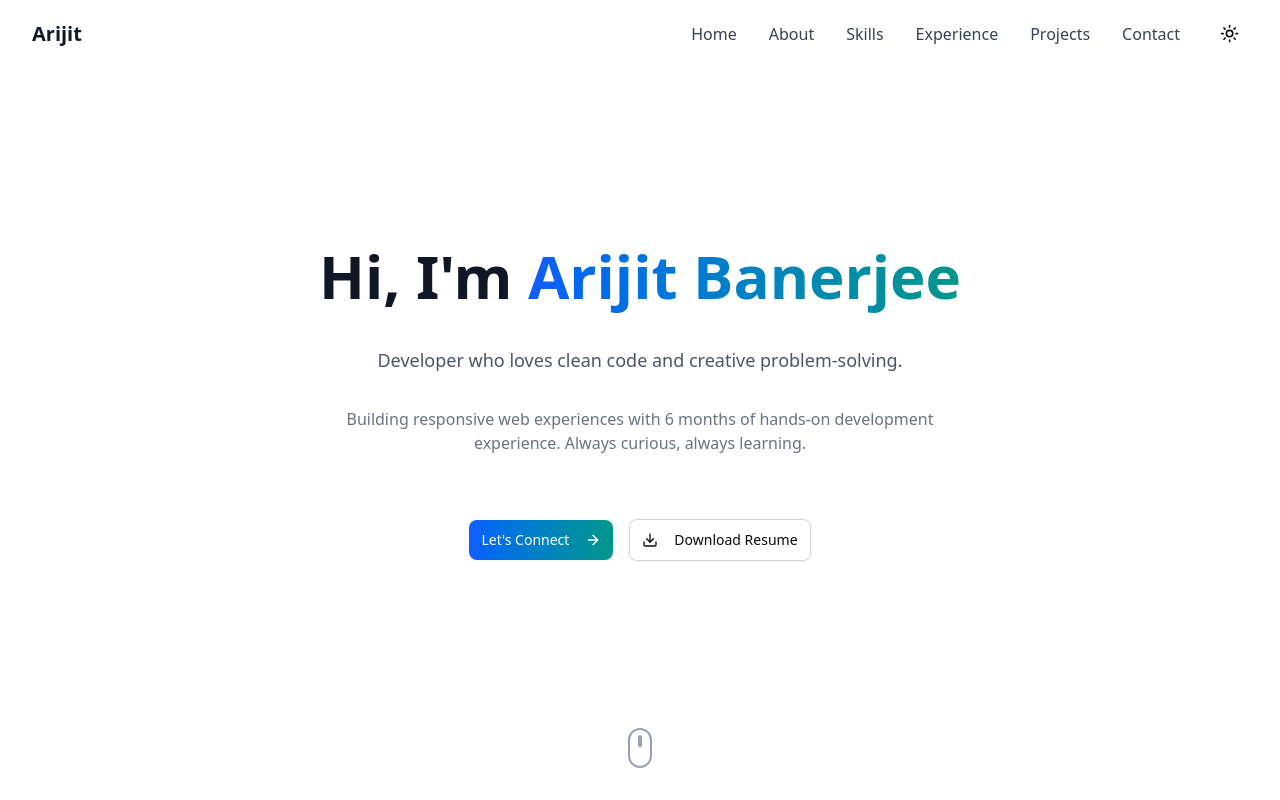
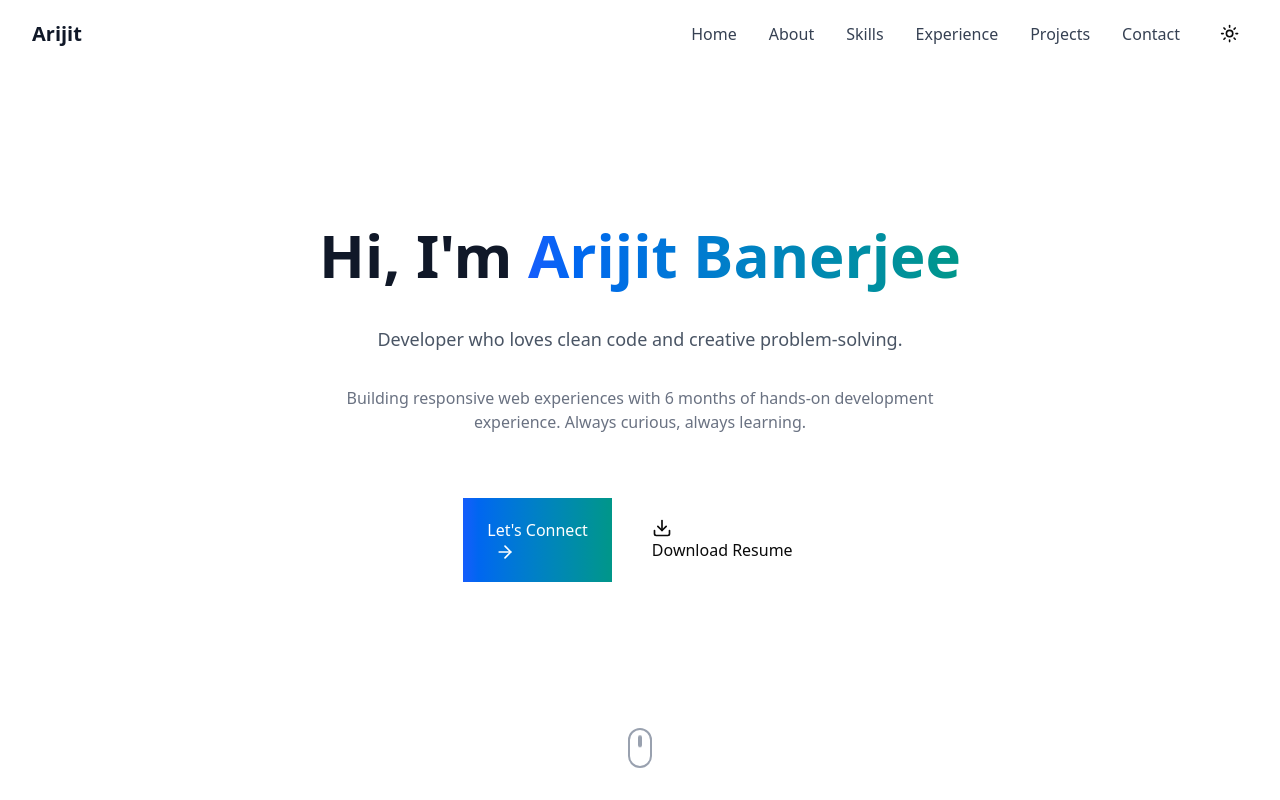
Before and after one commit to banerjee-arijit/portfolio, a React (Vite) app: page / in a window 1280 px wide. Shown: the top 800 px of the page. Built offline with nearby package versions, Linux system fonts and the light colour scheme.

Commit message:
finished

```diff
--- a/src/Components/Hero.jsx
+++ b/src/Components/Hero.jsx
@@ -1,6 +1,5 @@
 import React from "react";
 import { ArrowRight, Download } from "lucide-react";
-import { Button } from "./ui/button";
 
 const Hero = () => {
   const scrollToContact = () => {
@@ -33,7 +32,7 @@ const Hero = () => {
         </p>
 
         <div className="flex flex-col sm:flex-row gap-4 justify-center items-center pt-8">
-          <Button
+          <button
             onClick={scrollToContact}
             className="px-8 py-6 lg:px-6 lg:py-5 text-white bg-gradient-to-r from-blue-600 to-teal-600 hover:shadow-xl transform hover:scale-105 transition-all duration-200"
           >
@@ -42,19 +41,19 @@ const Hero = () => {
               size={20}
               className="ml-2 group-hover:translate-x-1 transition-transform duration-200"
             />
-          </Button>
+          </button>
 
           <a
             href="https://drive.google.com/uc?export=download&id=1IlqizrggJy8JikoJQb1Va_yJQ3bYuVMS"
             download
           >
-            <Button
+            <button
               variant="outline"
               className="px-8 py-4 lg:px-6 lg:py-5 border-gray-300 dark:border-gray-700 hover:shadow-lg transform hover:scale-105 transition-all duration-200"
             >
               <Download size={20} className="mr-2" />
               Download Resume
-            </Button>
+            </button>
           </a>
         </div>
       </div>
```
